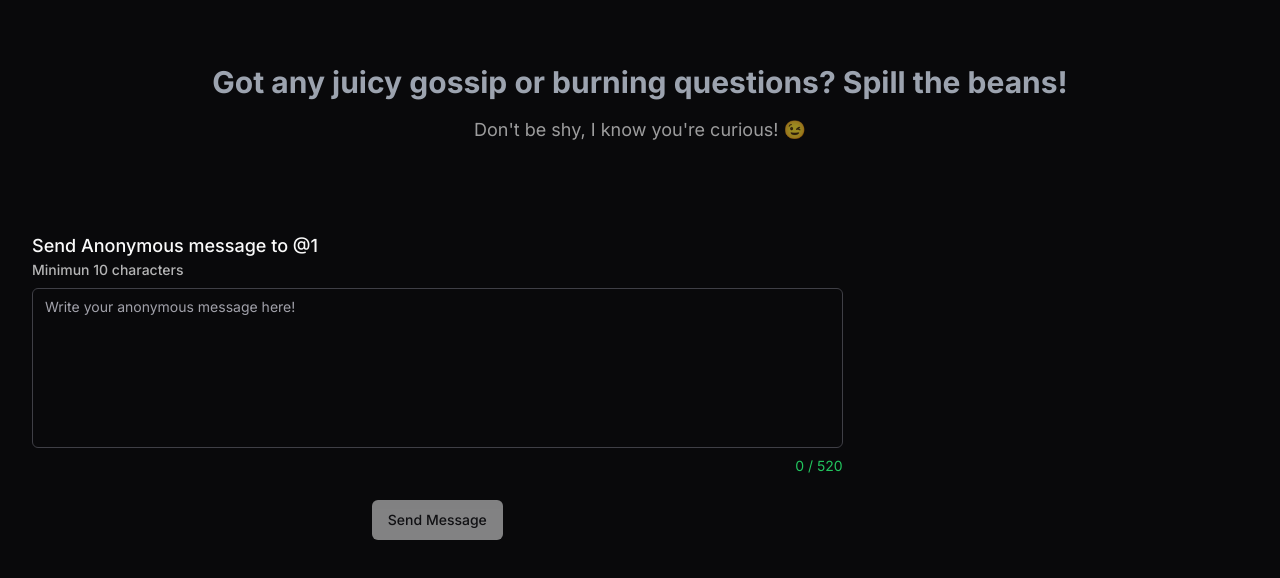
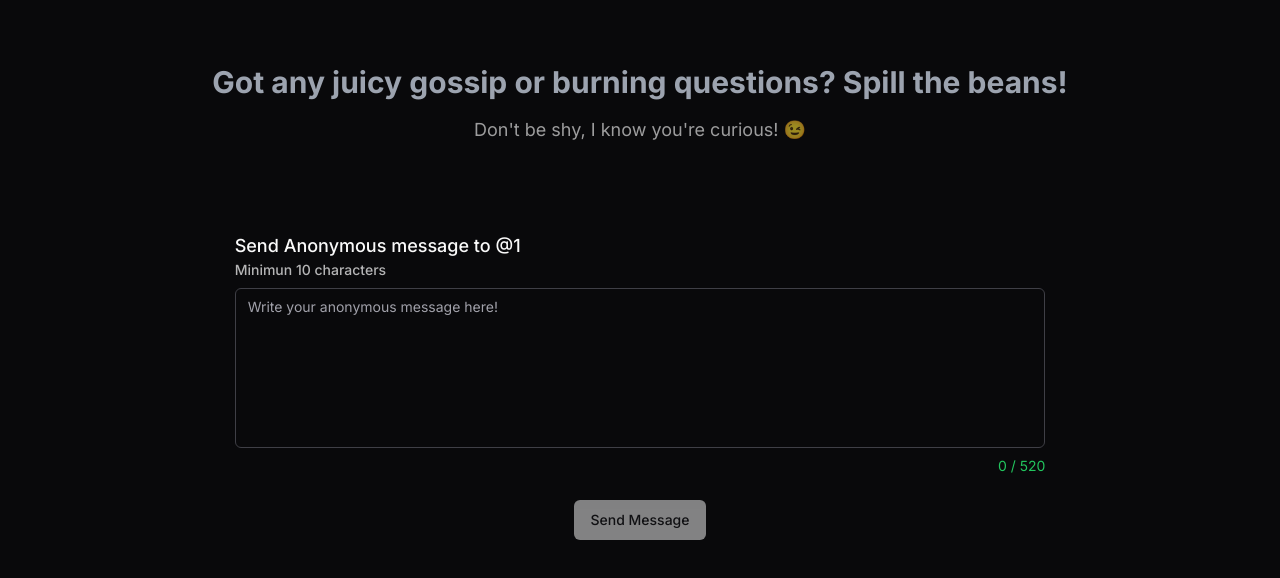
Before and after one commit to 13paras/ghost-texts, a Next.js app: page /profile/1 in a window 1280 px wide. Shown: the top 578 px of the page. Built offline with nearby package versions, Linux system fonts and the light colour scheme.

Commit message:
fixed styling

```diff
--- a/src/app/profile/[username]/page.tsx
+++ b/src/app/profile/[username]/page.tsx
@@ -90,7 +90,7 @@ const PublicProfile = () => {
       <Form {...form}>
         <form
           onSubmit={form.handleSubmit(onSubmit)}
-          className="space-y-6 lg:w-2/3"
+          className="space-y-6 lg:w-2/3 lg:mx-auto"
         >
           <FormField
             control={form.control}
```
